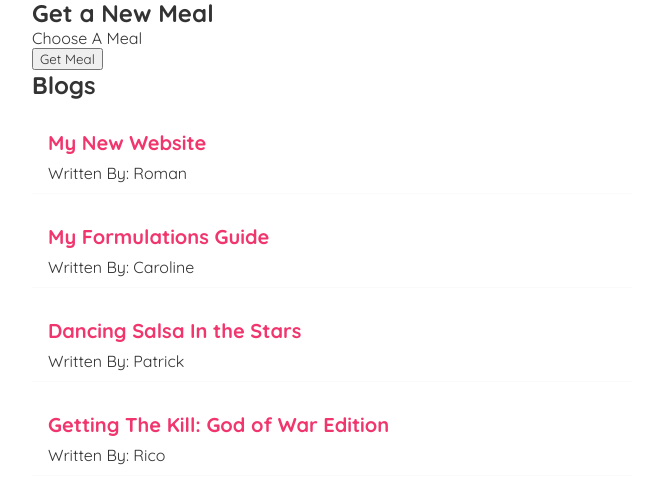
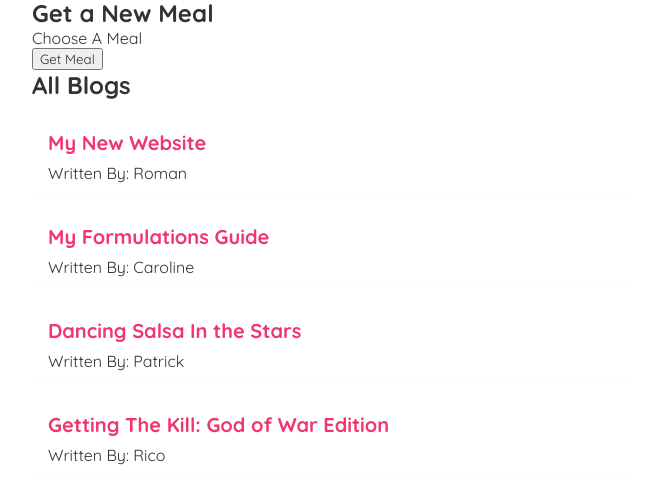
Before and after one commit to romannjoroge/ReactTutorial, a React (Create React App) app: page / in a window 1280 px wide. Shown: the part 195-698 px from the top of the page, without its empty margins (308-964 px from the left). Built offline with nearby package versions, Linux system fonts and the light colour scheme.

Commit message:
Using props to make the ultimate DRY machine

```diff
--- /dev/null
+++ b/src/Blogs.js
@@ -0,0 +1,20 @@
+function Blogs (props){
+    let blogs = props.blogs;
+    let title = props.title;
+
+    return (
+        <div className="blogs">
+            <h2>{ title }</h2>
+            <div className="blogs-list">
+                { blogs.map((blog) => (
+                    <div className="blog-preview" key = {blog.id}>
+                        <h2>{ blog.title }</h2>
+                        <p>Written By: { blog.author }</p>
+                    </div>
+                ))}
+            </div>
+        </div>
+    );
+}
+
+export default Blogs;
--- a/src/Home.js
+++ b/src/Home.js
@@ -1,4 +1,5 @@
 import { useState } from "react";
+import Blogs from "./Blogs";
 
 function Home(){
     const [meal, setMeal] = useState('Choose A Meal');
@@ -34,15 +35,7 @@ function Home(){
             <h2>Get a New Meal</h2>
             <p>{ meal }</p>
             <button onClick={ changeMeal }>Get Meal</button>
-            <h2>Blogs</h2>
-            <div className="blogs">
-                { blogs.map((blog) => (
-                    <div className="blog-preview" key = {blog.id}>
-                        <h2>{ blog.title }</h2>
-                        <p>Written By: { blog.author }</p>
-                    </div>
-                ))}
-            </div>
+            <Blogs blogs={blogs} title="All Blogs"/>
         </div>
     );
 }
```
